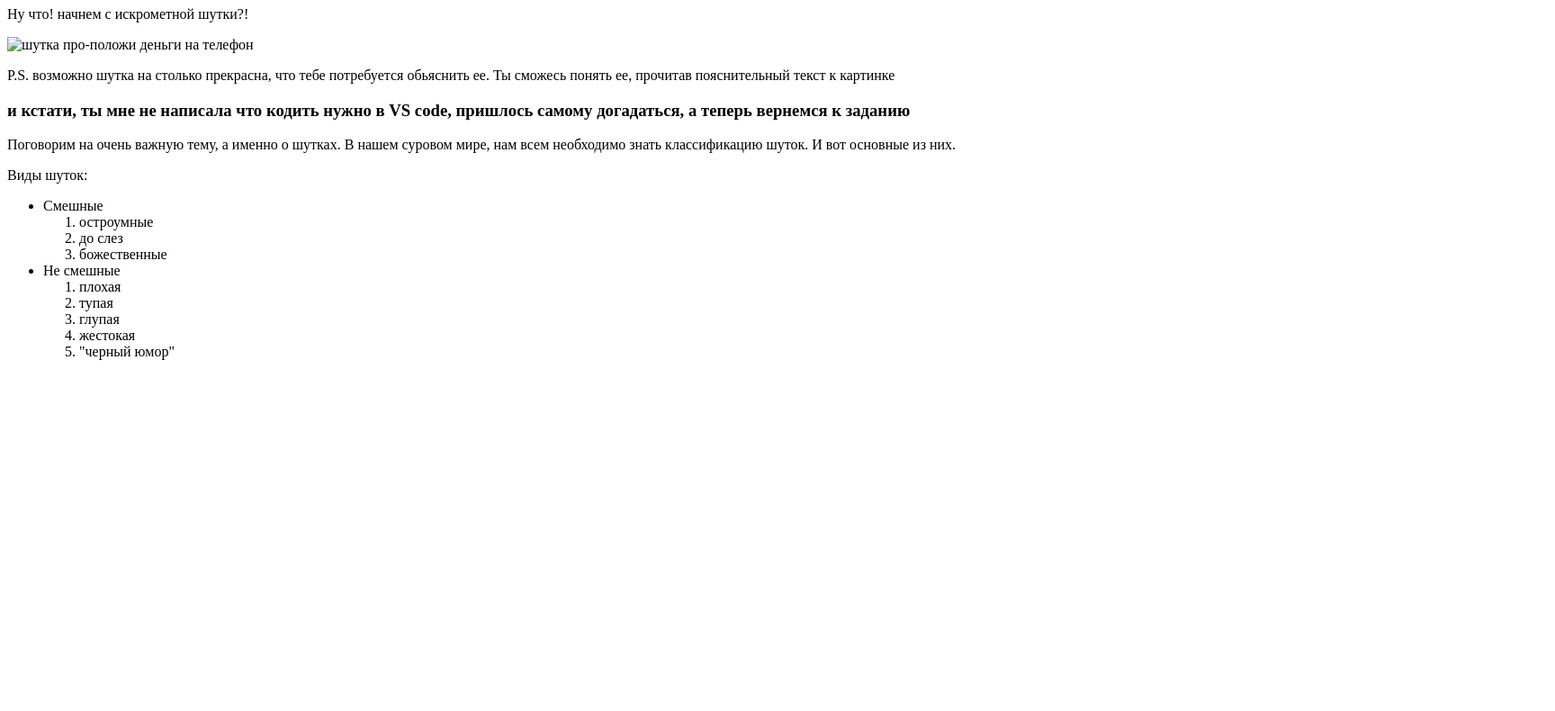
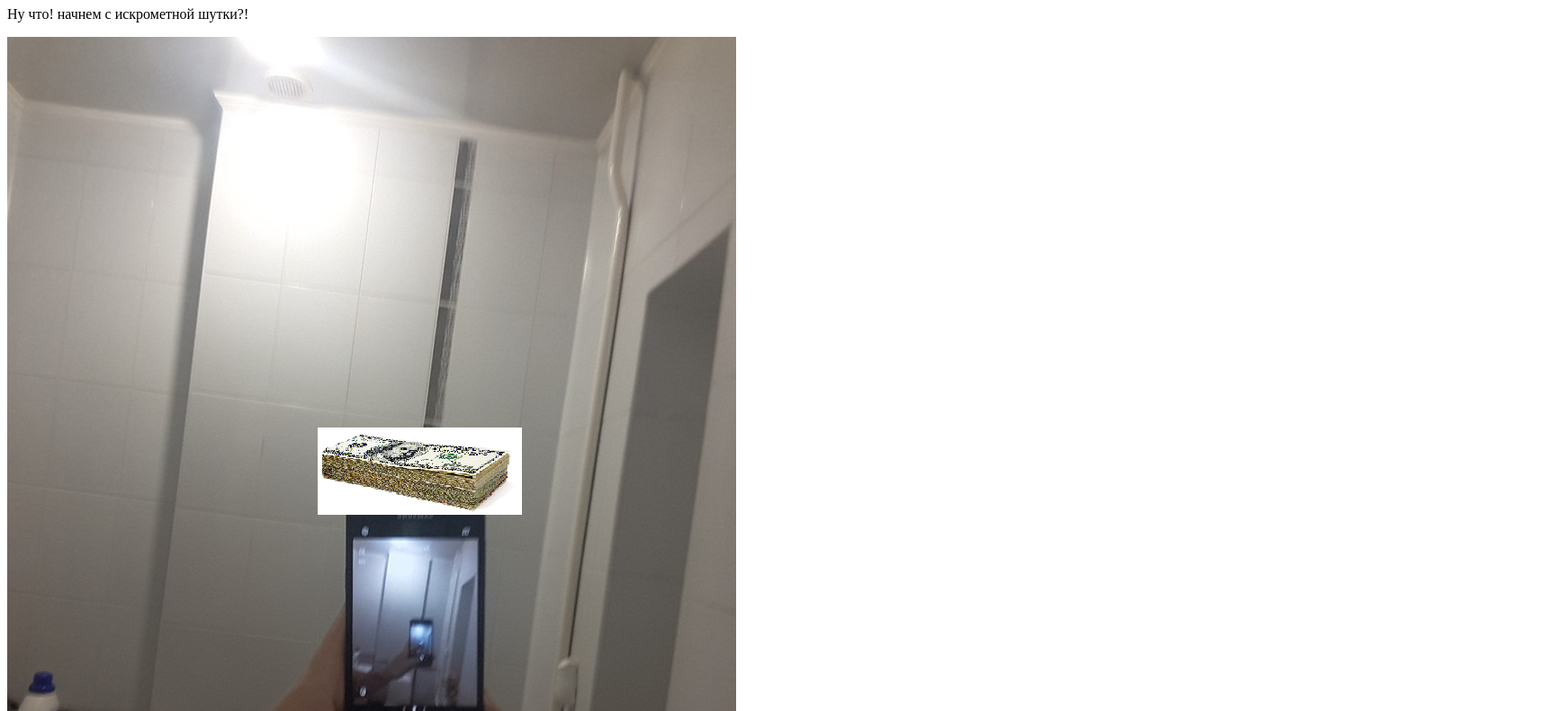
Before and after one commit to ooooooo89/Quik-, a plain HTML site: page index.html in a window 1280 px wide. Shown: the part 133-923 px from the top of the page at 90% size, 1728 px wide, since content can reach past the window. Before the commit the page ends 800 px from the top, so only its background shows below. Drawn offline with Linux system fonts and the light colour scheme.

Commit message:
my first commit

```diff
--- a/index.html
+++ b/index.html
@@ -13,7 +13,7 @@
     <h1>привет, дорогой друг, это мой первый сайт</h1>
 
 <p>Ну что! начнем с искрометной шутки?!</p>
-        <img src="C:\Users\Alex\Desktop\Безымянный.png" alt="шутка про-положи деньги на телефон">
+        <img src=".\Безымянный.png" alt="шутка про-положи деньги на телефон">
     <p>P.S. возможно шутка на столько прекрасна, что тебе потребуется обьяснить ее. Ты сможесь понять ее, прочитав пояснительный текст к картинке </p>
 <h3>и кстати, ты мне не написала что кодить нужно в VS code, пришлось самому догадаться, а теперь вернемся к заданию </h3>
 <div>
```
Also changed, not shown: Безымянный.png (added).
